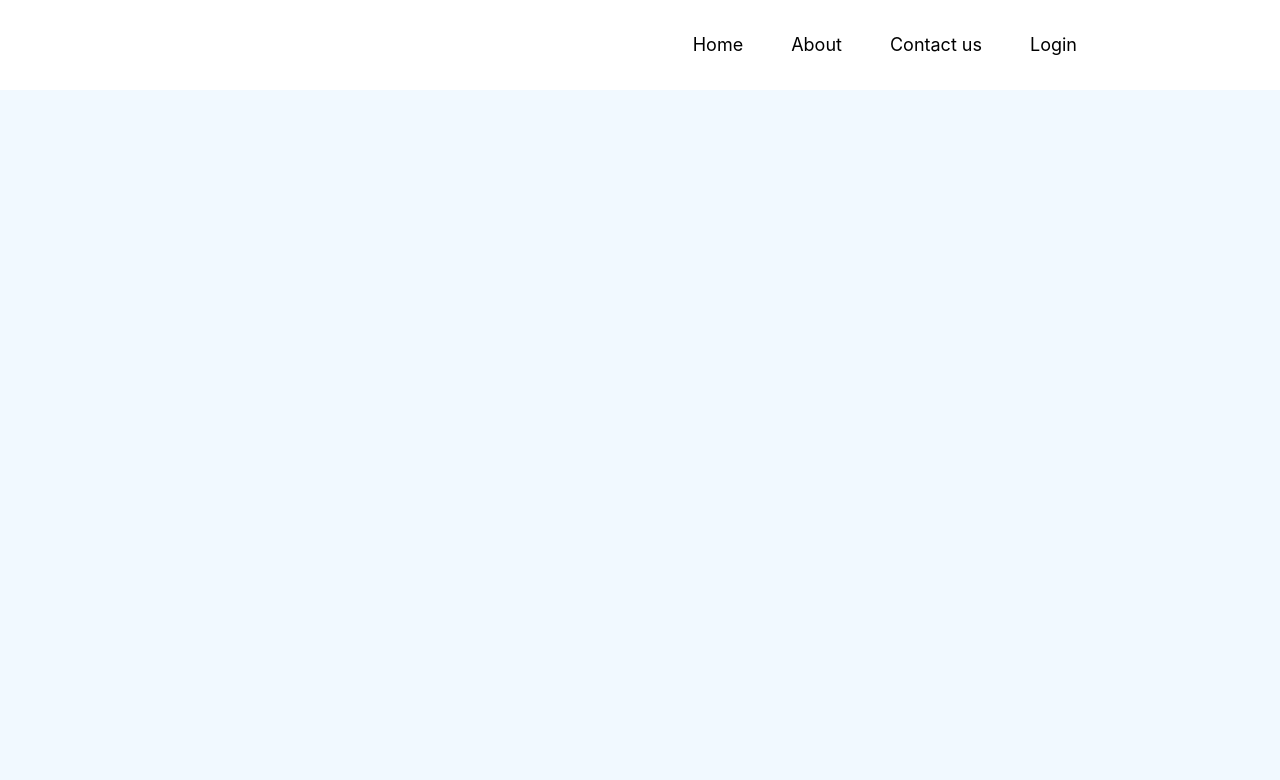
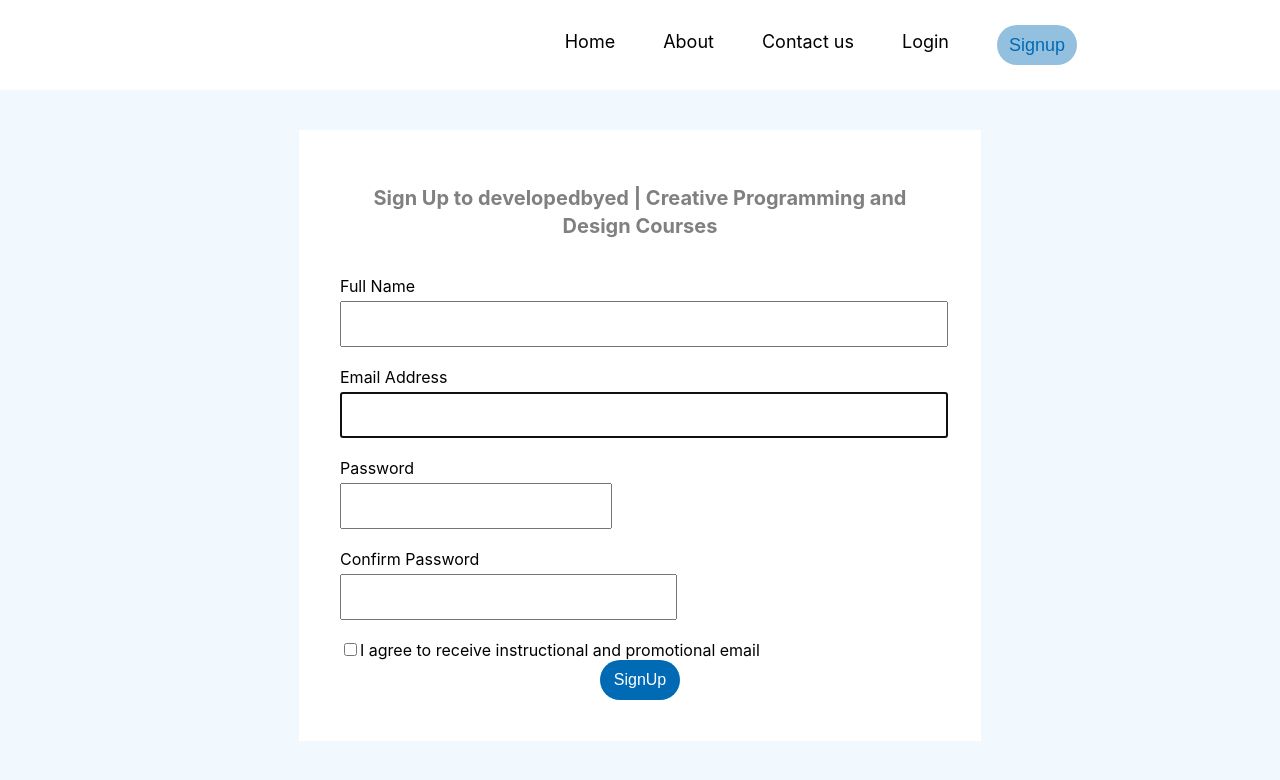
Before and after one commit to trinethrareddy/webTech, a React (Create React App) app: page /signup in a window 1280 px wide. Shown: the top 780 px of the page. Built offline with nearby package versions, Linux system fonts and the light colour scheme.

Commit message:
login.js changes

```diff
--- a/src/App.js
+++ b/src/App.js
@@ -10,6 +10,7 @@
 import AboutUs from './Container/AboutUs';
 //import Login from
 import Login from  './Container/Login.js';
+import SignUp from  './Container/SignUp.js';
 
 import {BrowserRouter, Switch, Route, Link, Redirect} from 'react-router-dom';
 
@@ -49,6 +50,9 @@
               <Route path="/login">
                 <Login/>
               </Route>
+              <Route path="/signup">
+                <SignUp/>
+              </Route>
             </Switch>
           </div>
 
--- a/src/Components/Header.js
+++ b/src/Components/Header.js
@@ -1,5 +1,6 @@
 import React from 'react';
 import '../styles/header.css';
+// import '../styles/login.css';
 
 import {NavLink} from 'react-router-dom';
 
@@ -68,6 +69,11 @@
                    <li className="header__list-item">
                        <NavLink className="header__item-link" activeClassName="header__item-link--active" to="/login">Login</NavLink>
                    </li>
+                   <li className="header__list-item">
+                       <button className="form__buttons">
+                       <NavLink className="header__item-link" activeClassName="header__item-link--active" to="/signup">Signup</NavLink>
+                       </button>
+                   </li>
                </ul>
             </header>
         )
--- a/src/Container/Login.js
+++ b/src/Container/Login.js
@@ -3,7 +3,16 @@
 
 import '../styles/login.css';
 
-const Login = () => {
+// function SubmitLogin() {
+//     console.log('hi');
+// }
+
+function Login(){
+
+    const submitLogin = function(){
+        console.log('sd');
+    }
+
     return (
         <div className="content__box">
             <h1 className="content__container">Log In to developedbyed | Creative Programming and Design Courses</h1>
@@ -19,12 +28,13 @@
                 <input className="content__container-input"  type="password" id="user_pwd" ></input>
             </div>
             <div className="form__button-outer">
-            <button className="form__button" >Login</button>
+            <button className="form__button" onClick={submitLogin}>Login</button>
             </div>
             {/* onClick={submitLogin}*/}
-
         </div>
     )
+
+
 }
 
 export default Login;
--- /dev/null
+++ b/src/Container/SignUp.js
@@ -0,0 +1,53 @@
+import React from 'react';
+
+import '../styles/login.css';
+
+const SignUp = () => {
+    return(
+        <div className="content__box">
+            <h1 className="content__container">Sign Up to developedbyed | Creative Programming and Design Courses</h1>
+            {/* <div className="content__container-text">
+                <input type="text">Email Address</input>
+            </div> */}
+            <div className="content__container-form">
+                <label className="content__container-label" htmlFor="user_name">Full Name </label>
+                <input className="content__container-input" autoFocus="autofocus" type="text" id="user_name" ></input>
+            </div>
+            <div className="content__container-form">
+                <label className="content__container-label" htmlFor="user_email">Email Address </label>
+                <input className="content__container-input" autoFocus="autofocus" type="email" id="user_email" ></input>
+            </div>
+
+            <div className="content__container-pwd">
+                <label className="content__container-label" htmlFor="user_pwd">Password </label>
+                <input className="content__container-input"  type="password" id="user_pwd" ></input>
+            </div>
+            <div className="content__container-cfmpwd">
+                <label className="content__container-label" htmlFor="user_cfm_pwd">Confirm Password </label>
+                <input className="content__container-input"  type="password" id="user_cfm_pwd" ></input>
+            </div>
+            <div className="content__container-form1">
+                <label className="promotional_emails">
+                    <input type="checkbox" id="promotional_emails" />
+                    <span>I agree to receive instructional and promotional email</span>
+                </label>
+            </div>
+            {/* <div className="content__container-form">
+                <label className="terms_agree">
+                    <input type="checkbox" id="terms_agree" />
+                    <span>
+                        I agree to <strong>Teachable's</strong> <a target="_blank" href="https://teachable.com/terms-of-service/" rel="noopener">Terms of Use</a> &amp; <a target="_blank" href="https://teachable.com/privacy-policy/" rel="noopener">Privacy Policy</a><br /> and <strong>developedbyed | Creative Programming and Design Courses's</strong> <a href="https://developedbyed.com/p/terms" target="_blank" rel="noopener">Terms of Use</a> &amp; <a href="https://developedbyed.com/p/privacy" target="_blank" rel="noopener">Privacy Policy</a>
+                    </span>
+                </label>
+            </div> */}
+
+            <div className="form__button-outer">
+            <button className="form__button" >SignUp</button>
+            </div>
+            {/* onClick={submitLogin}*/}
+
+        </div>
+    )
+}
+
+export default SignUp;
--- a/src/styles/header.css
+++ b/src/styles/header.css
@@ -30,3 +30,19 @@
 .header__item-link--active {
     color: #006AB5;
 }
+
+.form__buttons{
+
+
+    background-color: #94c0df;
+    border: none;
+    color: white;
+    text-align: center;
+    text-decoration: none;
+    display: inline-block;
+    font-size: 16px;
+    min-width: 80px;
+    min-height: 40px;
+    border-radius: 20px;
+
+}
--- a/src/styles/login.css
+++ b/src/styles/login.css
@@ -20,7 +20,7 @@
     /* display: center; */
 }
 
-.content__container-text{
+/* .content__container-text{
     background-color: white;
     color:black;
     padding: 5px 10px;
@@ -28,7 +28,7 @@
     font-weight: 200;
     margin-bottom: 14px;
     display: inline-block;
-}
+} */
 
 .content__container-input{
     width: 100%;
@@ -45,7 +45,7 @@
     color: white;
     /* padding: 15px 32px; */
     text-align: center;
-    text-decoration: none;
+    /* text-decoration: none; */
     display: inline-block;
     font-size: 16px;
     min-width: 80px;
@@ -53,3 +53,16 @@
     border-radius: 20px;
 
 }
+
+.content__container-pwd{
+    float: left;
+    margin-right: 40px;
+}
+
+.content__container-cfmpwd{
+    float: left;
+}
+
+.content__container-form1{
+    display: inline-block;
+}
```
Also changed, not shown: 1 other file (tests, documents, lock files or other folders).
